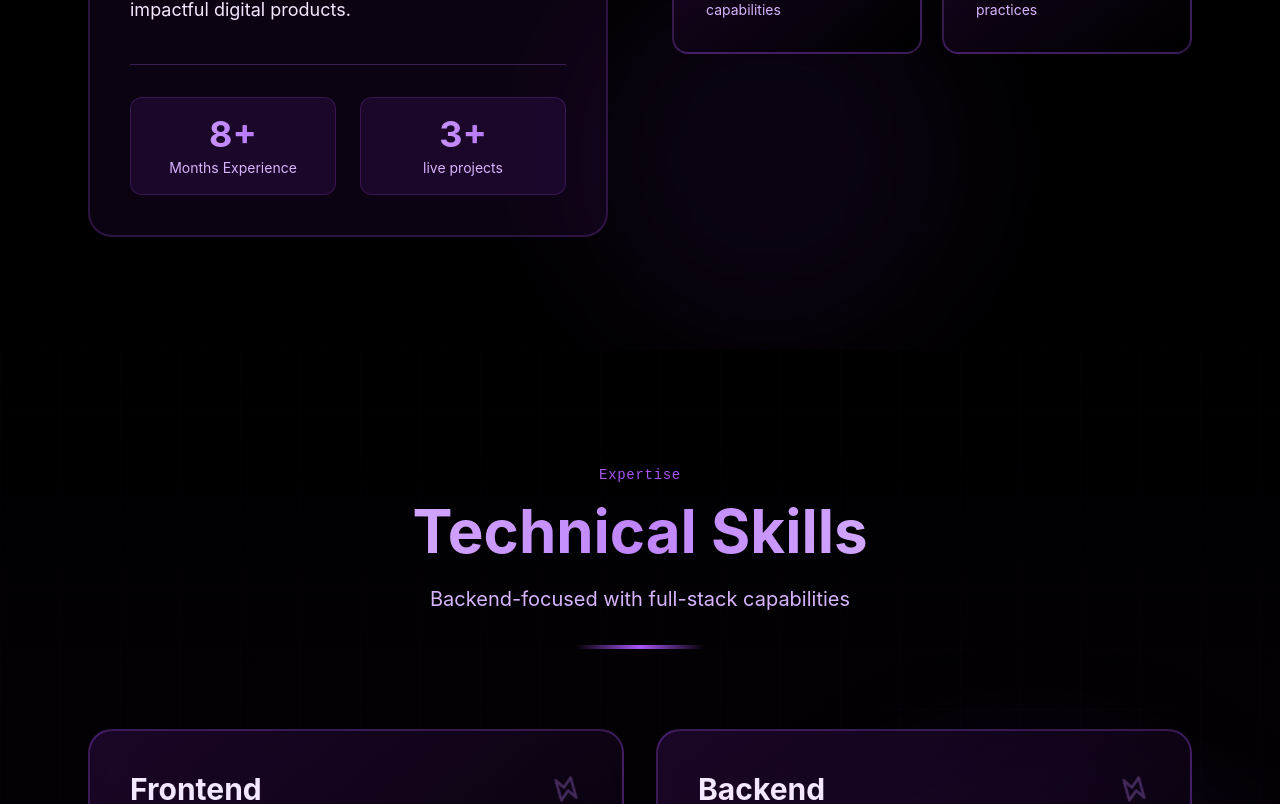
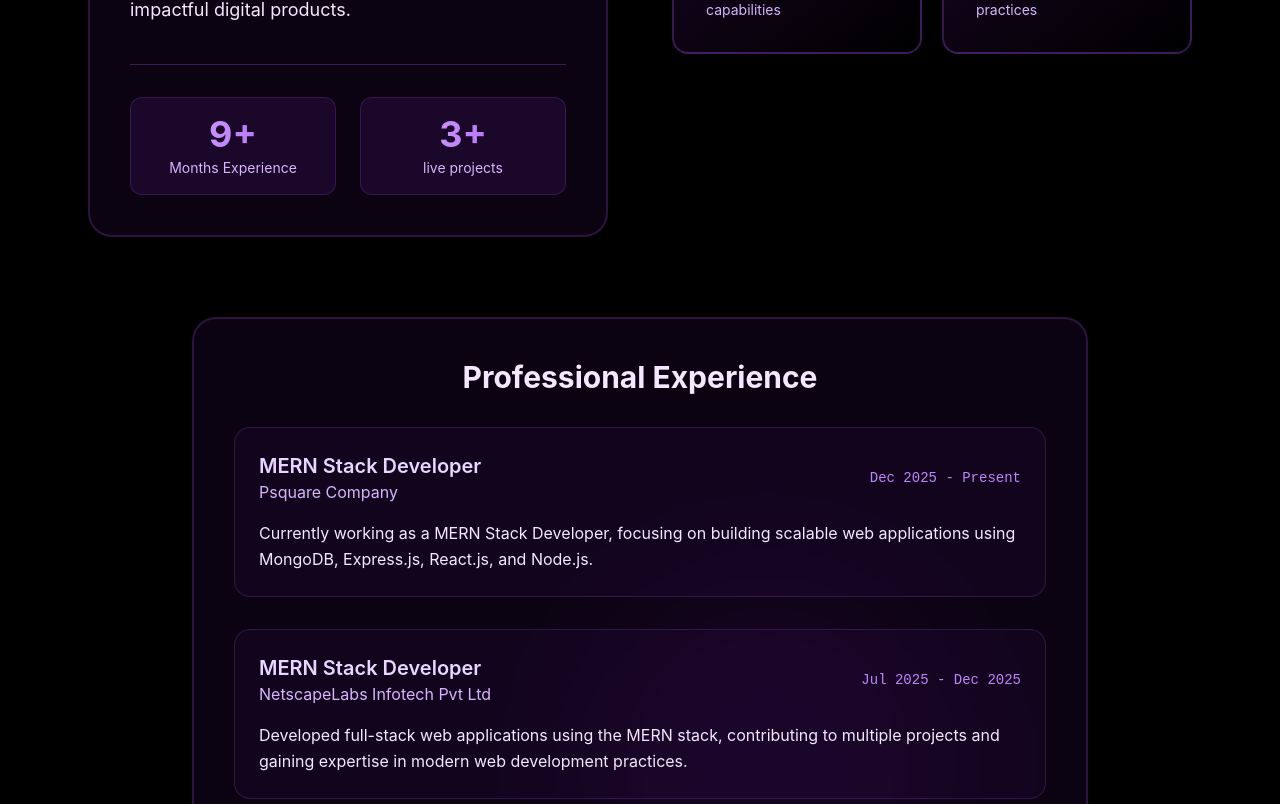
Before and after one commit to Arya7n/portfolio, a React (Vite) app in the folder portfolio/: page / in a window 1280 px wide. Shown: the part 1654-2458 px from the top of the page. Built offline with nearby package versions, Linux system fonts and the light colour scheme.

Commit message:
Add professional experience section and update experience duration in About component

```diff
--- a/portfolio/src/components/About.jsx
+++ b/portfolio/src/components/About.jsx
@@ -107,7 +107,7 @@ const About = () => {
                       whileHover={{ scale: 1.1 }}
                       className="p-4 rounded-xl bg-purple-900/20 border border-purple-500/20"
                     >
-                      <div className="text-4xl font-bold bg-gradient-to-r from-purple-300 to-purple-500 bg-clip-text text-transparent">8+</div>
+                      <div className="text-4xl font-bold bg-gradient-to-r from-purple-300 to-purple-500 bg-clip-text text-transparent">9+</div>
                       <div className="text-sm text-purple-300 mt-1">Months Experience</div>
                     </motion.div>
                     <motion.div
@@ -166,6 +166,66 @@ const About = () => {
             ))}
           </motion.div>
         </div>
+
+        {/* Experience Section */}
+        <motion.div
+          initial={{ opacity: 0, y: 50 }}
+          animate={inView ? { opacity: 1, y: 0 } : {}}
+          transition={{ duration: 0.8, delay: 0.6 }}
+          className="mt-20"
+        >
+          <motion.div
+            whileHover={{ scale: 1.02 }}
+            className="bg-purple-950/20 backdrop-blur-sm border-2 border-purple-500/20 rounded-3xl p-10 relative overflow-hidden group max-w-4xl mx-auto"
+          >
+            {/* Hover glow effect */}
+            <div className="absolute inset-0 bg-gradient-to-r from-purple-600/0 via-purple-600/10 to-purple-600/0 opacity-0 group-hover:opacity-100 transition-opacity duration-500" />
+
+            <div className="relative">
+              <h3 className="text-3xl font-bold text-purple-100 mb-8 text-center">Professional Experience</h3>
+
+              <div className="space-y-8">
+                {/* Current Position */}
+                <motion.div
+                  whileHover={{ scale: 1.02 }}
+                  className="bg-purple-900/10 border border-purple-500/20 rounded-2xl p-6"
+                >
+                  <div className="flex flex-col md:flex-row md:items-center md:justify-between mb-4">
+                    <div>
+                      <h4 className="text-xl font-semibold text-purple-200">MERN Stack Developer</h4>
+                      <p className="text-purple-300">Psquare Company</p>
+                    </div>
+                    <div className="text-purple-400 font-mono text-sm mt-2 md:mt-0">
+                      Dec 2025 - Present
+                    </div>
+                  </div>
+                  <p className="text-purple-100 leading-relaxed">
+                    Currently working as a MERN Stack Developer, focusing on building scalable web applications using MongoDB, Express.js, React.js, and Node.js.
+                  </p>
+                </motion.div>
+
+                {/* Previous Position */}
+                <motion.div
+                  whileHover={{ scale: 1.02 }}
+                  className="bg-purple-900/10 border border-purple-500/20 rounded-2xl p-6"
+                >
+                  <div className="flex flex-col md:flex-row md:items-center md:justify-between mb-4">
+                    <div>
+                      <h4 className="text-xl font-semibold text-purple-200">MERN Stack Developer</h4>
+                      <p className="text-purple-300">NetscapeLabs Infotech Pvt Ltd</p>
+                    </div>
+                    <div className="text-purple-400 font-mono text-sm mt-2 md:mt-0">
+                      Jul 2025 - Dec 2025
+                    </div>
+                  </div>
+                  <p className="text-purple-100 leading-relaxed">
+                    Developed full-stack web applications using the MERN stack, contributing to multiple projects and gaining expertise in modern web development practices.
+                  </p>
+                </motion.div>
+              </div>
+            </div>
+          </motion.div>
+        </motion.div>
       </div>
     </section>
   );
```
